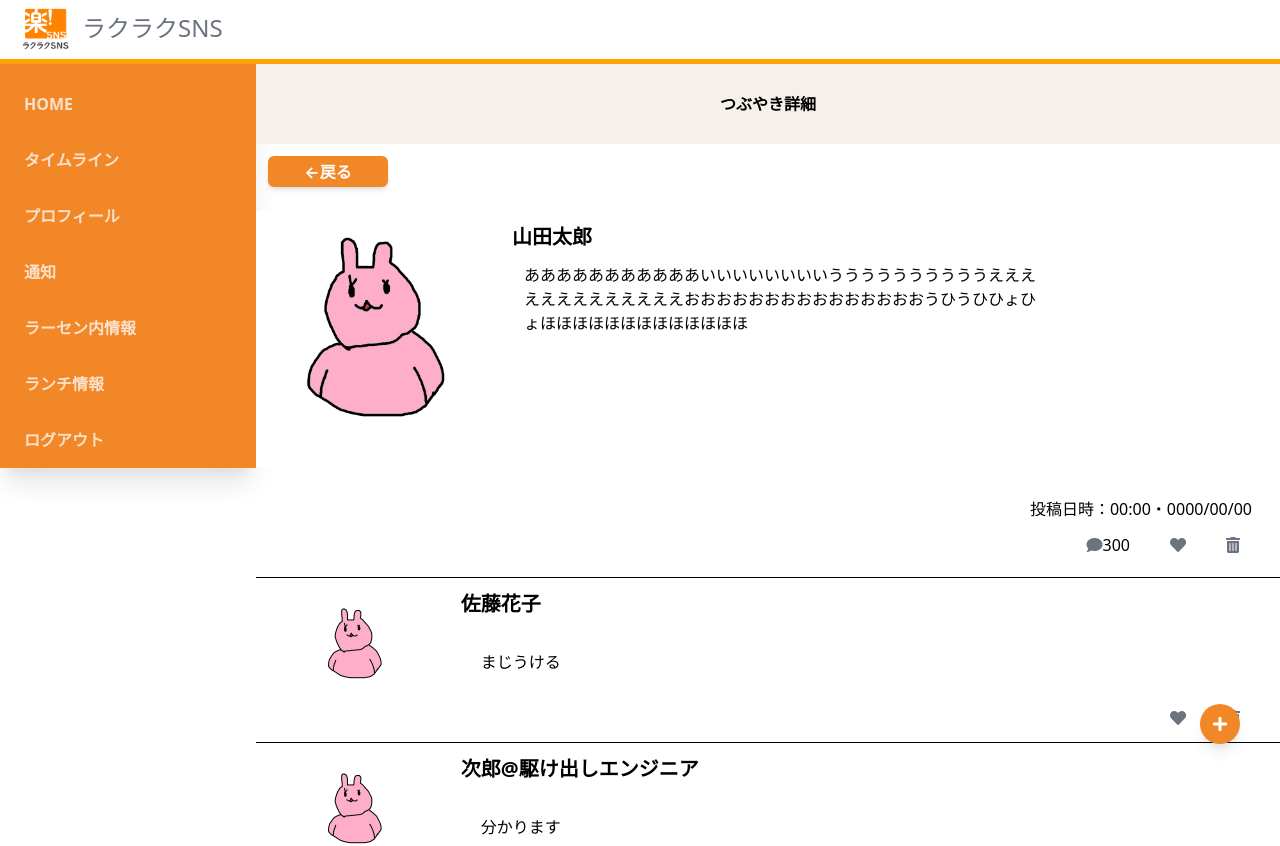
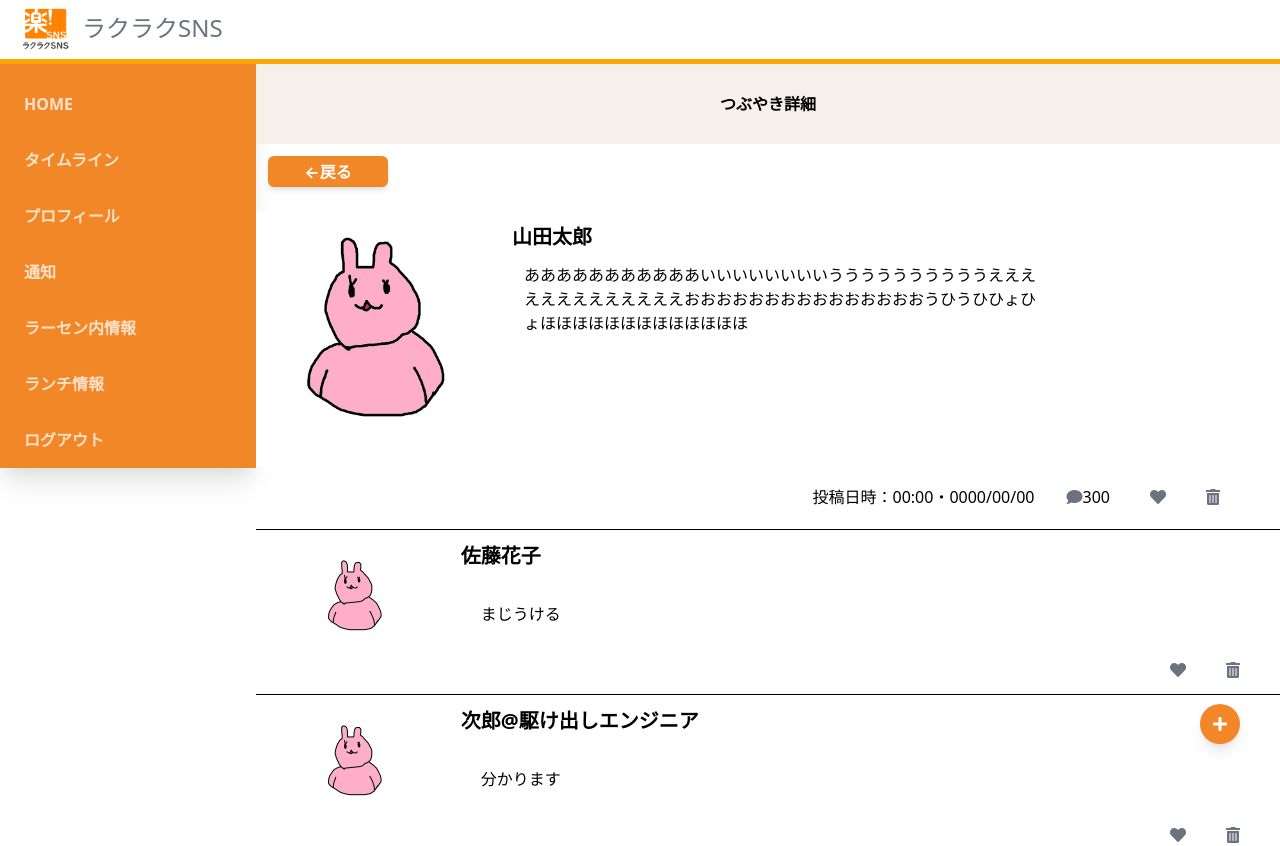
Before and after one commit to suzu1997/rakus-sns-app, a Next.js app: page /timeline/1 in a window 1280 px wide. Shown: the top 846 px of the page. Built offline with nearby package versions, Linux system fonts and the light colour scheme.

Commit message:
日時のレイアウト調整

```diff
--- a/src/pages/timeline/[id].tsx
+++ b/src/pages/timeline/[id].tsx
@@ -92,11 +92,14 @@ const TweetDetail: NextPage = () => {
         </div>
 
         <div className="text-right pb-5" style={style}>
-          <div className="mr-7 my-3">投稿日時：{data.time}</div>
-          <CommentIcon commentCount={300} />
-
-          <FavoBtn />
-          <TrashBtn />
+          <div className="flex flex-col items-end gap-3 sm:flex-row justify-end mr-5">
+            <div className="mr-5">投稿日時：{data.time}</div>
+            <div>
+              <CommentIcon commentCount={300} />
+              <FavoBtn />
+              <TrashBtn />
+            </div>
+          </div>
         </div>
       </div>
 
```
